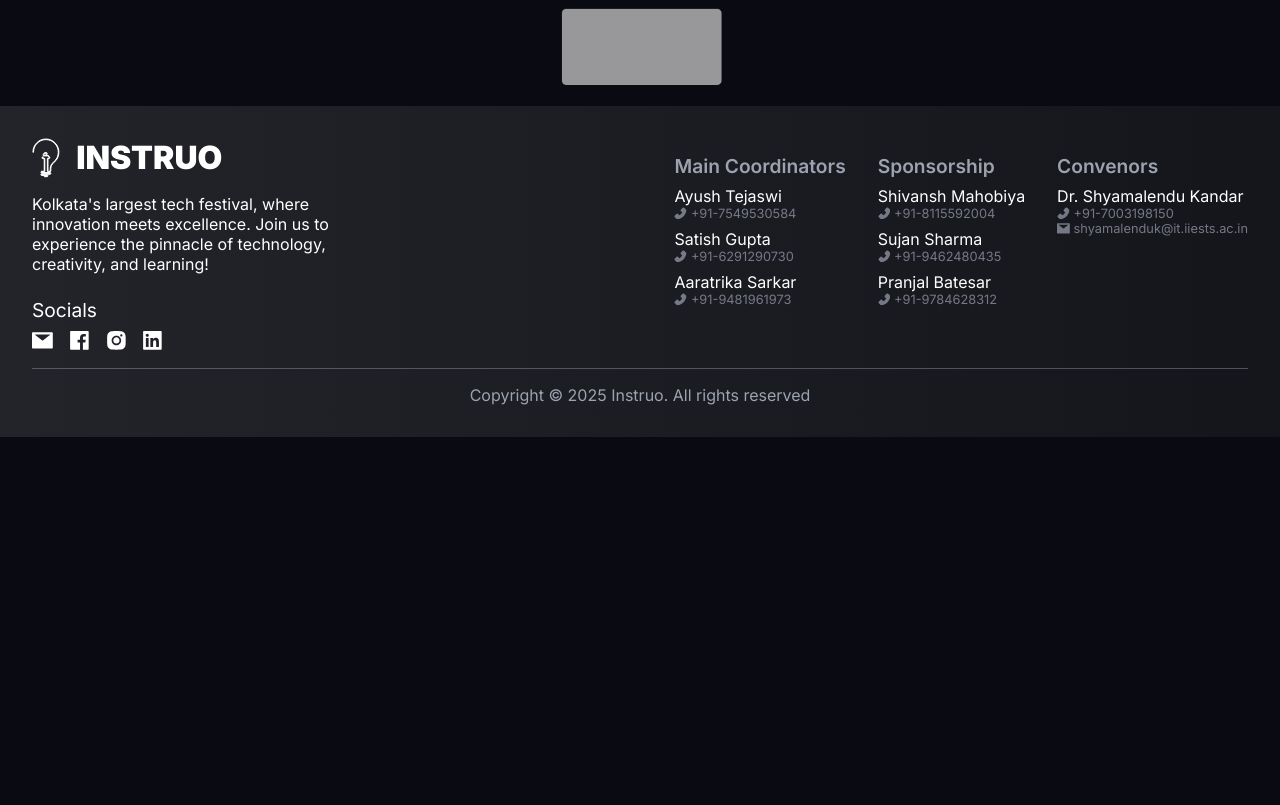
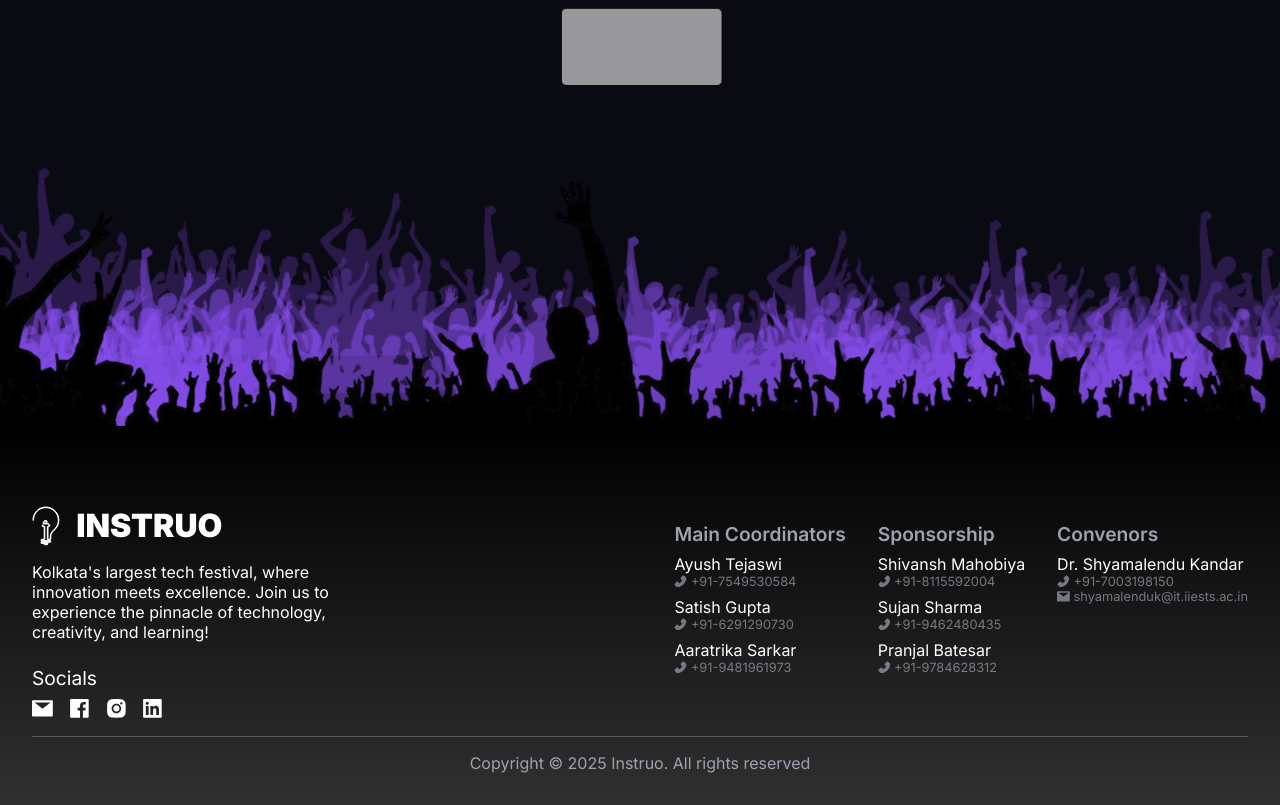
Before and after one commit to Harsh-git98/Instruo, a React (Vite) app in the folder client/: page / in a window 1280 px wide. Shown: the part 5428-6233 px from the top of the page. Before the commit the page ends 5865 px from the top, so only its background shows below. Built offline with nearby package versions, Linux system fonts and the light colour scheme; a web font is replaced by a local one; what antd-style would draw is missing.

Commit message:
[UPDATE]: Funky footer transformation

```diff
--- a/client/src/Components/Footer/Footer.css
+++ b/client/src/Components/Footer/Footer.css
@@ -5,9 +5,24 @@
     flex-direction: column;
     padding: 2rem;
     /* outline: 1px solid lime; */
-    background: var(--footer-background);
+    background: linear-gradient(#000, #303030);
     color: var(--white);
     z-index: 100;
+    position: relative;
+    padding-top: 5rem;
+    margin-top: 20rem;
+}
+
+.nf .nf-topdesign {
+    position: absolute;
+    bottom: 100%;
+    width: 100%;
+    height: 20rem;
+    z-index: 2;
+    background: url("/assets/Footer/footer-design-instruo.webp");
+    background-size: cover;
+    background-position: center;
+    background-repeat: no-repeat
 }
 
 .nf .fcontent {
--- a/client/src/Components/Footer/Footer.jsx
+++ b/client/src/Components/Footer/Footer.jsx
@@ -74,6 +74,7 @@ const PersonDetails = ({ name, phone, email }) => {
 const Footer = () => {
     return (
         <footer className="nf">
+            <div className="nf-topdesign"></div>
             <div className="fcontent">
                 <div className="about-instruo">
                     <div className="heading">
--- a/client/src/assets/events.json
+++ b/client/src/assets/events.json
@@ -10,6 +10,7 @@
     "endTime": "TBD",
     "rulesDoc": null,
     "venue": "TBD",
+    "type": "Team",
     "coordinators": [
       {
         "name": "Shlok Vyas",
@@ -28,6 +29,7 @@
     "endTime": "TBD",
     "rulesDoc": null,
     "venue": "TBD",
+    "type": "Team",
     "coordinators": [
       {
         "name": "Mehul Mehta",
@@ -46,6 +48,7 @@
     "endTime": "TBD",
     "rulesDoc": null,
     "venue": "TBD",
+    "type": "Team",
     "coordinators": [
       {
         "name": "Harsh Gautam",
@@ -64,6 +67,7 @@
     "endTime": "TBD",
     "rulesDoc": null,
     "venue": "TBD",
+    "type": "Single",
     "coordinators": [
       {
         "name": "Ayush Dutta",
@@ -82,6 +86,7 @@
     "endTime": "TBD",
     "rulesDoc": null,
     "venue": "TBD",
+    "type": "Mixed",
     "coordinators": [
       {
         "name": "Divyanand Tripathi",
@@ -100,6 +105,7 @@
     "endTime": "TBD",
     "rulesDoc": null,
     "venue": "TBD",
+    "type": "Mixed",
     "coordinators": [
       {
         "name": "Sumit Kr. Gupta",
@@ -118,6 +124,7 @@
     "endTime": "TBD",
     "rulesDoc": null,
     "venue": "TBD",
+    "type": null,
     "coordinators": [
       {
         "name": "Himanshu Kumar",
@@ -136,6 +143,7 @@
     "endTime": "TBD",
     "rulesDoc": null,
     "venue": "TBD",
+    "type":"Single",
     "coordinators": [
       {
         "name": "Dhruv Kumar",
@@ -154,6 +162,7 @@
     "endTime": "TBD",
     "rulesDoc": null,
     "venue": "TBD",
+    "type":"Single",
     "coordinators": [
       {
         "name": "Santanu Mahata",
@@ -162,8 +171,8 @@
     ]
   },
   {
-    "_id": "chitrakatha-photowalk",
-    "name": "Chitrakatha & Photowalk",
+    "_id": "chitrakatha",
+    "name": "Chitrakatha",
     "description": "Chitrakatha is a unique photography-based storytelling competition designed to bring creativity and narrative skills together through the art of visuals. Participants will be challenged to arrange a sequence of photographs in such a way that they collectively tell a compelling story. Instead of relying on words, the emphasis will be on using imagery, perspective, and sequence to convey emotions, themes, and messages.",
     "poster": "https://w0.peakpx.com/wallpaper/219/781/HD-wallpaper-abstract1-abstract-abstracts-background-blue-colours-light.jpg",
     "banner": "https://images.unsplash.com/photo-1618005182384-a83a8bd57fbe?ixlib=rb-4.1.0&ixid=M3wxMjA3fDB8MHxzZWFyY2h8Nnx8YWJzdHJhY3QlMjBiYWNrZ3JvdW5kfGVufDB8fDB8fHww&fm=jpg&q=60&w=3000",
@@ -172,6 +181,7 @@
     "endTime": "TBD",
     "rulesDoc": null,
     "venue": "TBD",
+    "type":null,
     "coordinators": [
       {
         "name": "Nikhil Kumar",
@@ -190,6 +200,7 @@
     "endTime": "TBD",
     "rulesDoc": null,
     "venue": "TBD",
+    "type":"Mixed",
     "coordinators": [
       {
         "name": "Soham Haldar",
@@ -208,6 +219,7 @@
     "endTime": "TBD",
     "rulesDoc": null,
     "venue": "TBD",
+    "type":null,
     "coordinators": [
       {
         "name": "Abhinav Verma",
@@ -226,6 +238,7 @@
     "endTime": "TBD",
     "rulesDoc": null,
     "venue": "TBD",
+    "type": null,
     "coordinators": [
       {
         "name": "Anurag Singh",
@@ -244,6 +257,7 @@
     "endTime": "TBD",
     "rulesDoc": null,
     "venue": "TBD",
+    "type": null,
     "coordinators": [
       {
         "name": "Yash Mahajan",
@@ -262,6 +276,7 @@
     "endTime": "TBD",
     "rulesDoc": null,
     "venue": "TBD",
+    "type": null,
     "coordinators": [
       {
         "name": "N/A",
@@ -280,6 +295,7 @@
     "endTime": "TBD",
     "rulesDoc": null,
     "venue": "TBD",
+    "type":"Team",
     "coordinators": [
       {
         "name": "Chitranjan Kumar",
@@ -298,6 +314,7 @@
     "endTime": "TBD",
     "rulesDoc": null,
     "venue": "TBD",
+    "type":"Team",
     "coordinators": [
       {
         "name": "Diya Ghosh",
@@ -316,6 +333,7 @@
     "endTime": "TBD",
     "rulesDoc": null,
     "venue": "TBD",
+    "type":null,
     "coordinators": [
       {
         "name": "Rishikesh Pote",
@@ -334,6 +352,7 @@
     "endTime": "TBD",
     "rulesDoc": null,
     "venue": "TBD",
+    "type": "Mixed",
     "coordinators": [
       {
         "name": "Pratyush",
@@ -352,6 +371,7 @@
     "endTime": "TBD",
     "rulesDoc": null,
     "venue": "TBD",
+    "type": "Team",
     "coordinators": [
       {
         "name": "Mandeep",
@@ -370,6 +390,7 @@
     "endTime": "TBD",
     "rulesDoc": null,
     "venue": "TBD",
+    "type": "Team",
     "coordinators": [
       {
         "name": "Swayam",
@@ -388,6 +409,7 @@
     "endTime": "TBD",
     "rulesDoc": null,
     "venue": "TBD",
+    "type": "Team",
     "coordinators": [
       {
         "name": "Pinak Parate",
@@ -406,6 +428,7 @@
     "endTime": "TBD",
     "rulesDoc": null,
     "venue": "TBD",
+    "type": "Team",
     "coordinators": [
       {
         "name": "Pratyush & Mandeep",
@@ -424,10 +447,11 @@
     "endTime": "TBD",
     "rulesDoc": null,
     "venue": "TBD",
+    "type": "Team",
     "coordinators": [
       {
         "name": "Anamika Singh",
-        "phone": "7001271691"
+        "phone": "9932692869"
       }
     ]
   },
@@ -442,6 +466,7 @@
     "endTime": "TBD",
     "rulesDoc": null,
     "venue": "TBD",
+    "type":null,
     "coordinators": [
       {
         "name": "Achintya Sandilya",
@@ -460,17 +485,18 @@
     "endTime": "TBD",
     "rulesDoc": null,
     "venue": "TBD",
+    "type": null,
     "coordinators": [
       {
         "name": "Harsh Agrawal",
-        "phone": "7488844122"
+        "phone": "7488484122"
       }
     ]
   },
   {
     "_id": "junkyard",
     "name": "Junkyard",
-    "description": "Junkyard is a two-round event where participants compete in teams of 2–3 members. In the first round, teams solve an aptitude test consisting of 30 questions on quantitative ability, logical reasoning, and verbal skills within 1 hour. Selected teams advance to the second round, where they are given scrap materials and a problem statement to build a working model or structure within 2 hours. The event tests analytical ability, creativity, and teamwork.",
+    "description": "Junkyard is a two-round event where participants compete in teams of 2-3 members. In the first round, teams solve an aptitude test consisting of 30 questions on quantitative ability, logical reasoning, and verbal skills within 1 hour. Selected teams advance to the second round, where they are given scrap materials and a problem statement to build a working model or structure within 2 hours. The event tests analytical ability, creativity, and teamwork.",
     "poster": "https://w0.peakpx.com/wallpaper/219/781/HD-wallpaper-abstract1-abstract-abstracts-background-blue-colours-light.jpg",
     "banner": "https://images.unsplash.com/photo-1618005182384-a83a8bd57fbe?ixlib=rb-4.1.0&ixid=M3wxMjA3fDB8MHxzZWFyY2h8Nnx8YWJzdHJhY3QlMjBiYWNrZ3JvdW5kfGVufDB8fDB8fHww&fm=jpg&q=60&w=3000",
     "registrationUrl": "",
@@ -478,6 +504,7 @@
     "endTime": "TBD",
     "rulesDoc": null,
     "venue": "TBD",
+    "type":"Team",
     "coordinators": [
       {
         "name": "Anish Mansuri",
@@ -496,6 +523,7 @@
     "endTime": "TBD",
     "rulesDoc": null,
     "venue": "TBD",
+    "type": "Mixed",
     "coordinators": [
       {
         "name": "Debjit Maity",
@@ -514,6 +542,7 @@
     "endTime": "TBD",
     "rulesDoc": null,
     "venue": "TBD",
+    "type": "Mixed",
     "coordinators": [
       {
         "name": "Debjit Maity",
@@ -532,6 +561,7 @@
     "endTime": "TBD",
     "rulesDoc": null,
     "venue": "TBD",
+    "type": "Mixed",
     "coordinators": [
       {
         "name": "Pritam",
@@ -550,6 +580,7 @@
     "endTime": "TBD",
     "rulesDoc": null,
     "venue": "TBD",
+    "type": "Single",
     "coordinators": [
       {
         "name": "Anjishnu Gupta",
```
Also changed, not shown: client/public/assets/Footer/footer-design-instruo.webp (added).
